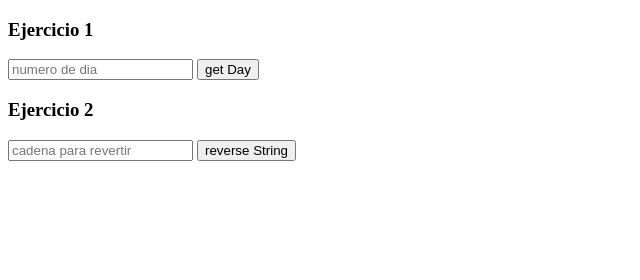
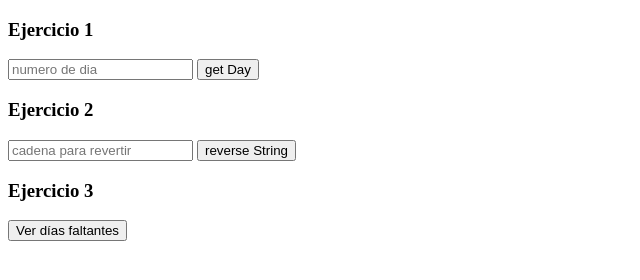
Before and after one commit to omromero00/Lab2, a plain HTML site: page ejercicio1.html in a window 1280 px wide. Shown: the whole page, without its empty margins (0-640 px from the left). Drawn offline with Linux system fonts and the light colour scheme.

Commit message:
Implementando el HTML DEL ejercicio 3

```diff
--- a/ejercicio1.html
+++ b/ejercicio1.html
@@ -22,6 +22,10 @@
             <p id ="result_string"></p>
 
 
+    <h3>Ejercicio 3</h3>
+        <button type="button" id="missingDays">Ver días faltantes</button>
+        <p id="result_arequipa_day"></p>
+
 </body>
     <script src="ejercicio1.js"></script>
 </html>
```
